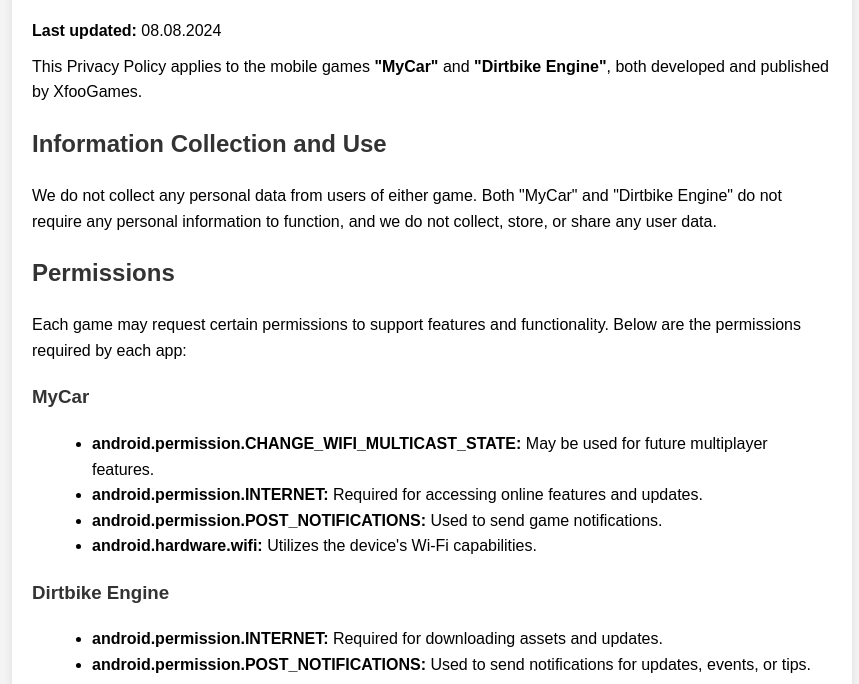
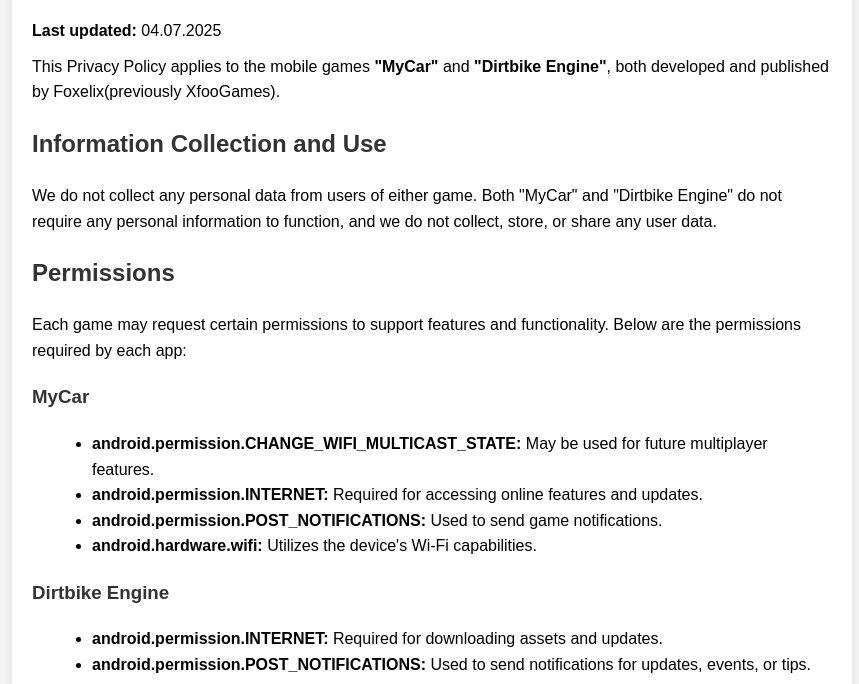
Before and after one commit to XfooGames/XfooGames.github.io, a plain HTML site: page index.html in a window 1280 px wide. Shown: the part 116-800 px from the top of the page, without its empty margins (208-1067 px from the left). Drawn offline with Linux system fonts and the light colour scheme.

Commit message:
Update index.html

```diff
--- a/index.html
+++ b/index.html
@@ -34,8 +34,8 @@
 <body>
     <div class="container">
         <h1>Privacy Policy for MyCar and Dirtbike Engine</h1>
-        <p><strong>Last updated:</strong> 08.08.2024</p>
-        <p>This Privacy Policy applies to the mobile games <strong>"MyCar"</strong> and <strong>"Dirtbike Engine"</strong>, both developed and published by XfooGames.</p>
+        <p><strong>Last updated:</strong> 04.07.2025</p>
+        <p>This Privacy Policy applies to the mobile games <strong>"MyCar"</strong> and <strong>"Dirtbike Engine"</strong>, both developed and published by Foxelix(previously XfooGames).</p>
 
         <h2>Information Collection and Use</h2>
         <p>We do not collect any personal data from users of either game. Both "MyCar" and "Dirtbike Engine" do not require any personal information to function, and we do not collect, store, or share any user data.</p>
```
